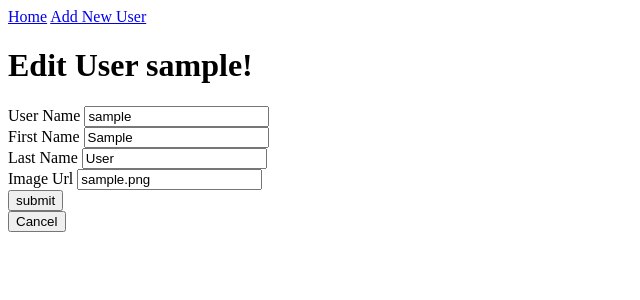
After one commit to bsbgreenfield/bloggly, a Flask app: page /users/1/edit in a window 1280 px wide. The commit adds this page. Shown: the top 300 px of the page, without its empty margins (0-640 px from the left). Run offline with Flask 3, Linux system fonts and the light colour scheme; tables that the repository leaves empty hold one stand-in row (values such as "Sample post").

Commit message:
update route names and add tests

```diff
--- a/app.py
+++ b/app.py
@@ -20,15 +20,19 @@ connect_db(app)
 @app.route('/')
 def homepage():
     users = User.query.all()
+    return redirect('/users')
+
+@app.route('/users')
+def user_list():
+    users = User.query.all()
     return render_template('user_list.html', users=users)
 
-
-@app.route('/create')
+@app.route('/users/new')
 def create_user():
     return render_template('create.html')
 
 
-@app.route('/create', methods=['POST'])
+@app.route('/users/new', methods=['POST'])
 def submit_new_user():
     first = request.form['f_name']
     last = request.form['l_name']
@@ -40,10 +44,34 @@ def submit_new_user():
     print(new_user.id)
     db.session.add(new_user)
     db.session.commit()
-    return redirect(f'/user_detail/{new_user.id}')
+    return redirect(f'/users/{new_user.id}')
 
 
-@app.route('/user_detail/<int:user_id>')
+@app.route('/users/<int:user_id>')
 def user_detail(user_id):
     selected_user = User.query.get(user_id)
     return render_template('user_detail.html', user=selected_user)
+
+@app.route('/users/<int:user_id>/edit')
+def edit_user_page(user_id):
+    selected_user = User.query.get(user_id)
+    return render_template('edit_user.html', user=selected_user)
+
+
+@app.route('/users/<int:user_id>/edit', methods = ['POST'])
+def submit_user_edit(user_id):
+    first = request.form['f_name']
+    last = request.form['l_name']
+    image = request.form['img_url']
+    username = request.form['username']
+    selected_user = User.query.get(user_id)
+    selected_user.update_user(username, first, last, image)
+    db.session.add(selected_user)
+    db.session.commit()
+    return redirect(f'/users/{user_id}')
+
+@app.route('/users/<int:user_id>/delete', methods = ['POST'])
+def delete_user(user_id):
+    User.query.filter_by(id=user_id).delete()
+    db.session.commit()
+    return redirect('/users')
--- a/models.py
+++ b/models.py
@@ -19,3 +19,9 @@ class User(db.Model):
     first_name = db.Column(db.String(10), nullable = False)
     last_name = db.Column(db.String(15), nullable = False)
     image_url = db.Column(db.String)
+
+    def update_user(self, username, f_name, l_name, img_url):
+        self.username = username
+        self.first_name = f_name
+        self.last_name = l_name
+        self.image_url = img_url
--- a/templates/base.html
+++ b/templates/base.html
@@ -9,7 +9,7 @@
 <body>
     <div id="navbar">
         <span><a href="/">Home</a></span>
-        <span><a href="/create">Add New User</a></span>
+        <span><a href="/users/new">Add New User</a></span>
     </div>
     {%block content %}
 
--- a/templates/create.html
+++ b/templates/create.html
@@ -2,7 +2,7 @@
 {%block content%}
 <h1>Add a New User!</h1>
 
-<form action="/create" method="POST">
+<form action="/users/new" method="POST">
     <div>
         User Name
         <input type="text" name="username" id="username" placeholder="Enter Username">
--- /dev/null
+++ b/templates/edit_user.html
@@ -0,0 +1,27 @@
+{%extends 'base.html' %}
+{%block content%}
+<h1>Edit User {{user.username}}!</h1>
+
+<form action="/users/{{user.id}}/edit" method="POST">
+    <div>
+        User Name
+        <input type="text" name="username" id="username" value="{{user.username}}">
+    </div>
+    <div>
+        First Name
+        <input type="text" name="f_name" id="f_name" value="{{user.first_name}}">
+    </div>
+    <div>
+        Last Name
+        <input type="text" name="l_name" id="l_name" value="{{user.last_name}}">
+    </div>
+    <div>
+        Image Url
+        <input type="text" name="img_url" id="img_url" value="{{user.image_url}}">
+    </div>
+    <button>submit</button>
+</form>
+<form action="/users/{{user.id}}">
+    <button type="submit">Cancel</button>
+</form>
+{%endblock%}
--- a/templates/user_list.html
+++ b/templates/user_list.html
@@ -3,7 +3,7 @@
 <h1>Users</h1>
 <ul>
     {% for user in users %}
-    <li><a href="/user_detail/{{user.id}}">{{user.first_name}} {{user.last_name}}</a></li>
+    <li><a href="/users/{{user.id}}">{{user.first_name}} {{user.last_name}}</a></li>
     {%endfor%}
 </ul>
 
```
Also changed, not shown: templates/user_detail.html (+9 -4 lines), tests/test_routes.py (added, +70 -0 lines).
